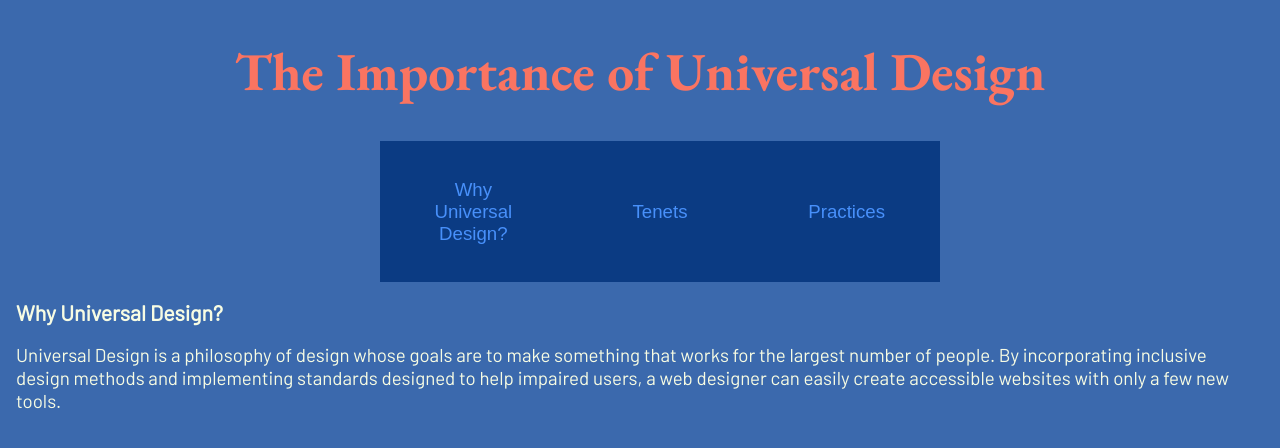
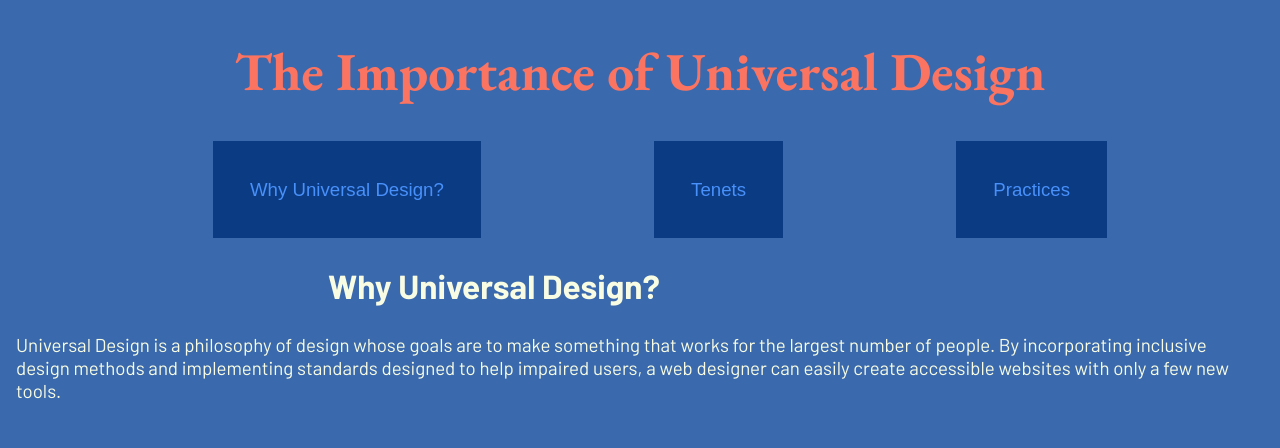
Before and after one commit to dandrewbarlow/universal-design-final-project, a React (Create React App) app: page / in a window 1280 px wide. Shown: the top 448 px of the page. Built offline with nearby package versions, Linux system fonts and the light colour scheme.

Commit message:
got react working

```diff
--- a/content/why.html
+++ /dev/null
@@ -1,6 +0,0 @@
-<section id="why">
-    <h2>Why Universal Design?</h2>
-    <p>
-        Universal Design is a philosophy of design whose goals are to make something that works for the largest number of people. By incorporating inclusive design methods and implementing standards designed to help impaired users, a web designer can easily create accessible websites with only a few new tools.
-    </p>
-</section>
--- a/src/App.scss
+++ b/src/App.scss
@@ -5,8 +5,7 @@
 
 
 // Google Fonts
-@import url('https://fonts.googleapis.com/css2?family=Barlow:wght@100;400&family=EB+Garamond:ital,wght@0,400;0,500;0,600;0,700;0,800;1,400;1,500;1,600;1,700;1,800&display=swap');
-
+@import url('https://fonts.googleapis.com/css2?family=Barlow:ital,wght@0,100;0,200;0,300;0,400;0,500;0,600;0,700;0,800;0,900;1,100;1,200;1,300;1,400;1,500;1,600;1,700;1,800;1,900&family=EB+Garamond:ital,wght@0,400;0,500;0,600;0,700;0,800;1,400;1,500;1,600;1,700;1,800&display=swap');
 
 // VARS/////////////////////////////////////////////////////////
 // Text
@@ -41,11 +40,13 @@ header {
 }
 
 nav {
+  width: 100%;
   ul {
     text-align: center;
     display: flex;
     flex-flow: row wrap;
-    justify-content: center;
+    // flex-grow: 1;
+    justify-content: space-evenly;
 
     li {
       list-style-type: none;
@@ -56,7 +57,7 @@ nav {
         border: none;
         padding: 2em;
         height: 100%;
-        width: 10em;
+        width: 100%;
       }
       button:hover {
         background-color: white;
@@ -68,15 +69,19 @@ nav {
 
 section {
   font-family: 'Barlow', sans-serif;
+  margin-left: 20%;
+  margin-right: 20%;
+  margin: 1em;
 
   h2 {
-    font-size: 16pt;
+    font-size: 25pt;
+    font-weight: bolder;
+    margin-left: 25%;
   }
 
   p {
     font-size: 14pt;
   }
-  margin: 1em;
 }
 
 // IMPORTS////////////////////////////////////////////////
--- a/src/App.tsx
+++ b/src/App.tsx
@@ -6,97 +6,73 @@
 // Imports
 import React from 'react';
 import './App.scss';
+import * as content from './content/content.jsx';
 
 // Header JSX
-class Header extends React.Component{
-  render(){
+function Header(){
     return (
       <header>
         <h1>The Importance of Universal Design</h1>
       </header>
-    )}
-}
+)}
 
-// Navigation Menu
-class Navbar extends React.Component{
-  renderLink(text:string) {
+class Content extends React.Component<{}, { content: string }> {
+  constructor(props:any){
+    super(props);
+    this.state = {
+      content: 'why',
+    }
+  }
+
+  renderLink(text:string, contentKey:string) {
     return (
-      <li><button>{text}</button></li>
+      <li><button onClick={() => this.setState({content:contentKey})}>{text}</button></li>
     )
+  }
+
+  renderContent(key:string) {
+    switch (key) {
+      case 'why':
+        return (<content.Why />);
+
+      case 'tenets':
+        return (<content.Tenets />);
+
+      case 'practices':
+        return (<content.Practices />);
+
+      default:
+        return (<content.Why />);
+    }
   }
 
   render() {
     return (
+      <>
       <nav>
         <ul>
-          {this.renderLink('Why Universal Design?')}
-          {this.renderLink('Tenets')}
-          {this.renderLink('Practices')}
+          {this.renderLink('Why Universal Design?', 'why')}
+          {this.renderLink('Tenets', 'tenets')}
+          {this.renderLink('Practices', 'practices')}
         </ul>
       </nav>
-    );
-  }
-}
-
-class Content extends React.Component {
-  // constructor(props){
-  //   super(props);
-  //   this.state = {
-  //     content: 'why',
-  //   }
-  // }
-
-  handleClick() {
-    console.log('hi');
-  }
-
-  render() {
-    return (
-      <Navbar />
+      {this.renderContent(this.state.content)}
+      </>
     );
   }
 
 }
 
-// Content Section: Why Universal Design
-function Why() {
-  return(
-    <section id="why">
-      <h2>Why Universal Design?</h2>
-      <p>
-          Universal Design is a philosophy of design whose goals are to make something that works for the largest number of people. By incorporating inclusive design methods and implementing standards designed to help impaired users, a web designer can easily create accessible websites with only a few new tools.
-      </p>
-    </section>
 
-  )
-}
 
-// Content Section: Tenets of Universal Design
-function Tenets() {
-  return (
-    <section>
-      <h2>Tenets of Universal Design</h2>
-      <p></p>
-    </section>
-  )
-}
 
-// Content Section: Practices of Universal Design
-function Practices() {
-  return (
-    <section>
-      <h2>Practices of Universal Design</h2>
-      <p></p>
-    </section>
-  )
-}
+
 
 function App() {
   return (
     <>
       <Header />
-      <Navbar />
-      <Why />
+      <Content />
     </>
   );
 }
--- /dev/null
+++ b/src/content/content.jsx
@@ -0,0 +1,46 @@
+// Andrew Barlow
+// Universal Design Spring 2021 Final
+
+// WEBSITE CONTENT////////////////////////////////////////////////////////
+
+// Content Section: Why Universal Design
+export function Why() {
+  return(
+    <section id="why">
+      <h2>Why Universal Design?</h2>
+      <p>
+          Universal Design is a philosophy of design whose goals are to make something that works for the largest number of people. By incorporating inclusive design methods and implementing standards designed to help impaired users, a web designer can easily create accessible websites with only a few new tools.
+      </p>
+    </section>
+
+  );
+}
+
+// Content Section: Tenets of Universal Design
+export function Tenets() {
+  return (
+    <section>
+      <h2>Tenets of Universal Design</h2>
+      <p>
+        Universal Design posits that the idea of "accessible design" falls short of the goalpost. Accessibility should not be an afterthought or specialty role of a developer, but should be a goal from the starting point of a website's design. It's main point being that accessible design is <em>good</em> design.
+      </p>
+    </section>
+  )
+}
+
+// Content Section: Practices of Universal Design
+export function Practices() {
+  return (
+    <section>
+      <h2>Practices of Universal Design</h2>
+      <h3>Semantic HTML</h3>
+      <p>
+        One of the most important ways to make a website universal is also the most straightforward. The HTML5 standard includes accessibility features baked into the default. By following the rules of semantic web design, a designer is already ahead of the curve. By properly tagging content, accessibility tools like screenreaders can display content in a friendly way to impaired users.
+      </p>
+      <h4>Images</h4>
+      <code>
+        &lt;img src="img/cute-dog.jpg" alt="A very cute puppy"&gt;
+      </code>
+    </section>
+  )
+}
```
Also changed, not shown: src/content/img/cute-dog.jpg (added).
